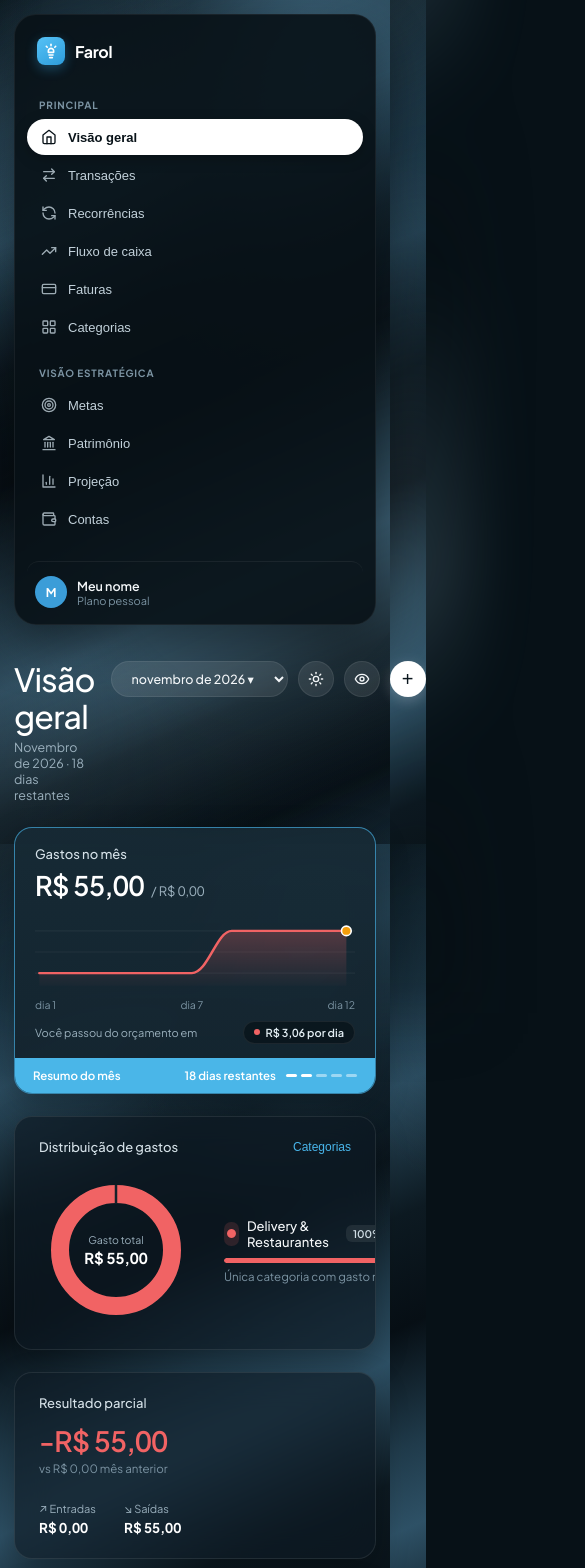
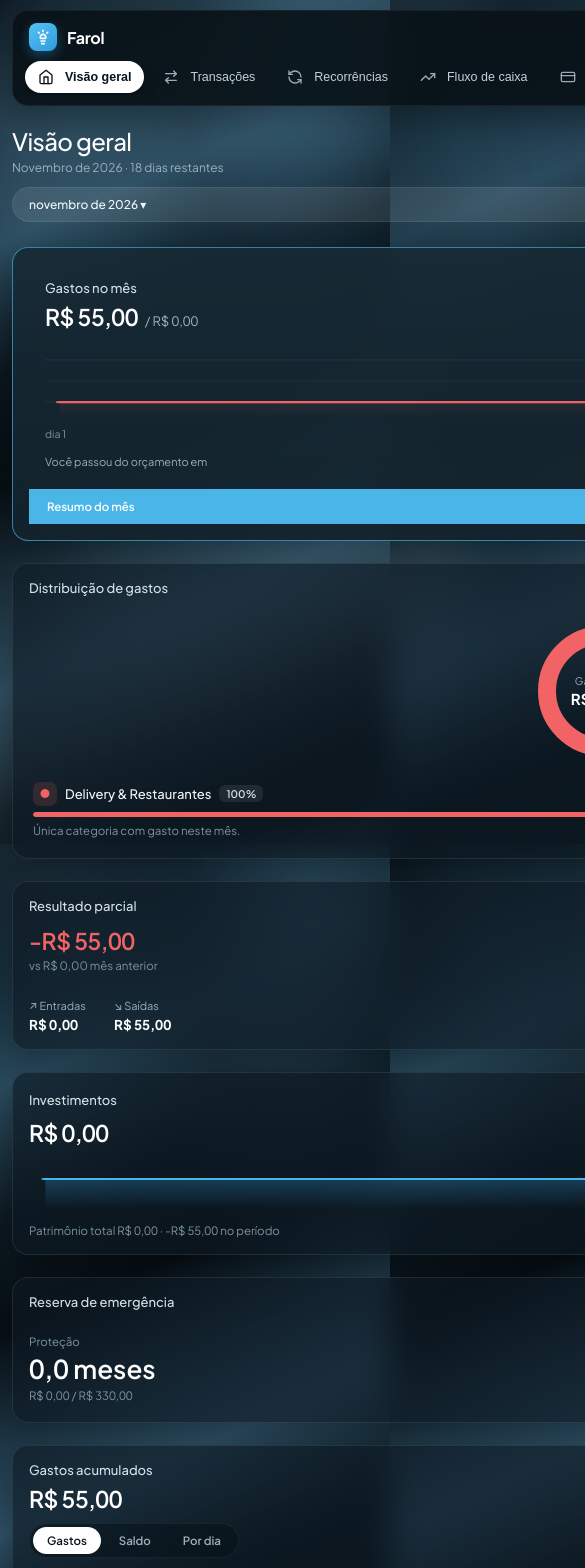
Before and after one commit to thuling/farol-financas-next, a Next.js app: page / in a window 390 px wide. Shown: the top 1568 px of the page, 585 px wide, since content can reach past the window. Built offline with nearby package versions, Linux system fonts and the light colour scheme; no server answers; the database is empty.

Commit message:
feat: full responsive layout for mobile phones, tablets, and desktops

```diff
--- a/src/app/globals.css
+++ b/src/app/globals.css
@@ -2367,10 +2367,30 @@ input[type="number"] {
   transform: translateX(18px);
 }
 
-@media (max-width: 1100px) {
-  .dashboard-row-4 {
-    grid-template-columns: 1fr;
-  }
+/* Utilitários Responsivos para Tabelas e Grids de Fluxo */
+.table-responsive-wrap {
+  width: 100%;
+  overflow-x: auto;
+  -webkit-overflow-scrolling: touch;
+}
+
+.faturas-summary-grid.cols-4 {
+  grid-template-columns: repeat(4, minmax(0, 1fr));
+}
+
+.fluxo-split-grid {
+  grid-template-columns: 1.25fr 1fr;
+  gap: 22px;
+}
+
+.history-months-grid {
+  display: grid;
+  grid-template-columns: repeat(6, 1fr);
+  gap: 8px;
+  margin-top: 12px;
+  padding-top: 12px;
+  border-top: 1px solid var(--border-subtle);
+  text-align: center;
 }
 
 /* Privacy Mode Blur */
@@ -2379,28 +2399,338 @@ body.privacy-hidden .sensitive-val {
   user-select: none;
 }
 
-/* Responsive adjustments */
-@media (max-width: 1100px) {
+/* ============================================================
+   RESPONSIVIDADE COMPLETA (DESKTOP, TABLET & CELULAR)
+   ============================================================ */
+
+/* 1. Notebooks menores & Tablets em paisagem (até 1180px) */
+@media (max-width: 1180px) {
+  .app-shell {
+    padding: 18px 22px;
+    gap: 20px;
+  }
+
   .dashboard-row-1,
+  .dashboard-row-3,
+  .fluxo-split-grid {
+    grid-template-columns: 1fr;
+  }
+
   .dashboard-row-2,
-  .dashboard-row-3,
-  .faturas-summary-grid {
-    grid-template-columns: 1fr;
-  }
-}
-
-@media (max-width: 820px) {
+  .dashboard-row-4,
+  .faturas-summary-grid,
+  .faturas-summary-grid.cols-4 {
+    grid-template-columns: repeat(2, minmax(0, 1fr));
+  }
+
+  .dashboard-row-2 > :last-child:nth-child(odd),
+  .dashboard-row-4 > :last-child:nth-child(odd),
+  .faturas-summary-grid:not(.cols-4) > :last-child:nth-child(odd) {
+    grid-column: 1 / -1;
+  }
+}
+
+/* 2. Tablets (iPad / Android Tablet) e Celulares (até 960px) */
+@media (max-width: 960px) {
   .app-shell {
     grid-template-columns: 1fr;
-    padding: 14px;
-  }
+    padding: 14px 16px 28px;
+    gap: 16px;
+  }
+
   .sidebar {
     min-height: auto;
-    position: static;
-  }
-  .form-row-2,
+    position: sticky;
+    top: 10px;
+    z-index: 45;
+    padding: 12px 14px;
+    border-radius: 18px;
+    backdrop-filter: blur(18px);
+    -webkit-backdrop-filter: blur(18px);
+    box-shadow: 0 12px 32px rgba(0, 0, 0, 0.32);
+  }
+
+  .brand {
+    padding: 2px 4px 10px;
+  }
+
+  .sidebar-footer {
+    position: absolute;
+    top: 10px;
+    right: 12px;
+    margin-top: 0;
+    padding: 4px 10px 4px 5px;
+    border-top: none;
+    border: 1px solid var(--border-subtle);
+    border-radius: 999px;
+    background: var(--bg-pill);
+    max-width: 210px;
+  }
+
+  .sidebar-footer .avatar-circle {
+    width: 26px;
+    height: 26px;
+    font-size: 11px;
+  }
+
+  .sidebar-footer .user-name {
+    font-size: 12px;
+  }
+
+  .sidebar-footer .user-plan {
+    display: none;
+  }
+
+  .sidebar-nav-scroll {
+    display: flex;
+    align-items: center;
+    gap: 6px;
+    overflow-x: auto;
+    scrollbar-width: none;
+    -ms-overflow-style: none;
+    -webkit-overflow-scrolling: touch;
+    padding-bottom: 2px;
+  }
+
+  .sidebar-nav-scroll::-webkit-scrollbar {
+    display: none;
+  }
+
+  .nav-section-label {
+    display: none;
+  }
+
+  .nav-list {
+    flex-direction: row;
+    gap: 6px;
+    flex-shrink: 0;
+  }
+
+  .nav-item {
+    width: auto;
+    white-space: nowrap;
+    padding: 8px 13px;
+    font-size: 12.5px;
+    flex-shrink: 0;
+  }
+
   .cards-grid-2 {
     grid-template-columns: 1fr;
+  }
+
+  .cards-grid-3 {
+    grid-template-columns: repeat(2, minmax(0, 1fr));
+  }
+
+  .tx-filters-grid {
+    grid-template-columns: repeat(2, minmax(0, 1fr));
+  }
+
+  .tx-filters-grid > :first-child {
+    grid-column: 1 / -1;
+  }
+}
+
+/* 3. Celulares (até 640px) */
+@media (max-width: 640px) {
+  .app-shell {
+    padding: 10px 12px 32px;
+    gap: 14px;
+  }
+
+  .sidebar {
+    top: 6px;
+    padding: 10px 12px;
+    border-radius: 16px;
+  }
+
+  .topbar {
+    flex-direction: column;
+    align-items: stretch;
+    gap: 12px;
+  }
+
+  .page-title {
+    font-size: 24px;
+  }
+
+  .page-subtitle {
+    font-size: 12px;
+  }
+
+  .topbar-actions {
+    width: 100%;
+    justify-content: space-between;
+    gap: 8px;
+  }
+
+  .month-pill {
+    flex: 1;
+    min-width: 0;
+    padding: 8px 12px;
+    font-size: 12px;
+  }
+
+  .card {
+    padding: 16px;
+    border-radius: 16px;
+  }
+
+  .card-featured-body {
+    padding: 16px;
+  }
+
+  .big-currency {
+    font-size: 23px;
+  }
+
+  .partial-value {
+    font-size: 23px;
+  }
+
+  .dist-content {
+    grid-template-columns: 1fr;
+    justify-items: center;
+    gap: 18px;
+  }
+
+  .category-bars-list {
+    width: 100%;
+  }
+
+  .accumulated-top {
+    flex-direction: column;
+    align-items: flex-start;
+    gap: 10px;
+  }
+
+  .above-budget-info {
+    text-align: left;
+  }
+
+  .dashboard-row-2,
+  .dashboard-row-4,
+  .faturas-summary-grid,
+  .faturas-summary-grid.cols-4,
+  .cards-grid-3,
+  .cards-grid-2,
+  .tx-filters-grid,
+  .form-row-2 {
+    grid-template-columns: 1fr;
+  }
+
+  .history-months-grid {
+    grid-template-columns: repeat(3, 1fr);
+    gap: 10px;
+  }
+
+  .section-toolbar {
+    flex-direction: column;
+    align-items: stretch;
+    gap: 10px;
+  }
+
+  .section-toolbar .btn-primary {
+    justify-content: center;
+    width: 100%;
+  }
+
+  .cdi-bar {
+    flex-direction: column;
+    align-items: stretch;
+    gap: 10px;
+  }
+
+  .cdi-control-group {
+    justify-content: space-between;
+  }
+
+  .data-table {
+    min-width: 580px;
+  }
+
+  .data-table th,
+  .data-table td {
+    padding: 10px 8px;
+    font-size: 12px;
+  }
+
+  /* Modais em Celular */
+  .modal-backdrop {
+    padding: 10px;
+    align-items: flex-end;
+  }
+
+  .modal-card {
+    max-width: 100%;
+    max-height: calc(100dvh - 16px);
+    border-radius: 18px;
+  }
+
+  .modal-header {
+    padding: 16px 18px 14px;
+  }
+
+  .modal-icon-badge {
+    width: 36px;
+    height: 36px;
+    border-radius: 10px;
+  }
+
+  .modal-title {
+    font-size: 15.5px;
+  }
+
+  .modal-subtitle {
+    font-size: 11.5px;
+  }
+
+  .modal-body {
+    padding: 16px 18px;
+  }
+
+  .modal-footer {
+    padding: 14px 18px;
+  }
+
+  .modal-footer-right {
+    flex: 1;
+    justify-content: flex-end;
+  }
+
+  .modal-live-cell {
+    padding: 11px 12px;
+  }
+
+  .modal-live-val {
+    font-size: 13px;
+  }
+
+  #undo-toast {
+    left: 12px;
+    right: 12px;
+    bottom: 14px;
+    justify-content: space-between;
+  }
+}
+
+/* 4. Celulares compactos (até 400px) */
+@media (max-width: 400px) {
+  .history-months-grid {
+    grid-template-columns: repeat(2, 1fr);
+  }
+
+  .modal-live-summary {
+    grid-template-columns: 1fr;
+  }
+
+  .modal-live-cell + .modal-live-cell {
+    border-left: none;
+    border-top: 1px solid rgba(255, 255, 255, 0.07);
+  }
+
+  [data-theme="light"] .modal-live-cell + .modal-live-cell {
+    border-top-color: rgba(15, 23, 42, 0.1);
   }
 }
 
--- a/src/lib/shell-html.ts
+++ b/src/lib/shell-html.ts
@@ -1,7 +1,7 @@
 export const FAROL_SHELL_HTML = `<div class="app-shell">
     <!-- ==================== SIDEBAR ==================== -->
     <aside class="sidebar">
-      <div>
+      <div class="sidebar-top-group">
         <div class="brand">
           <div class="brand-logo" title="Farol Finanças">
             <svg width="16" height="16" viewBox="0 0 24 24" fill="none" stroke="currentColor" stroke-width="2.4" stroke-linecap="round" stroke-linejoin="round">
@@ -16,6 +16,7 @@ export const FAROL_SHELL_HTML = `<div class="app-shell">
           <span class="brand-name">Farol</span>
         </div>
 
+        <div class="sidebar-nav-scroll">
           <div class="nav-section-label">PRINCIPAL</div>
           <ul class="nav-list" id="nav-principal">
             <li>
@@ -83,6 +84,7 @@ export const FAROL_SHELL_HTML = `<div class="app-shell">
               </button>
             </li>
           </ul>
+        </div>
       </div>
 
       <!-- Perfil do Usuário -->
```
Also changed, not shown: src/lib/farol-engine.js. Lines whose indentation alone changed are shown as unchanged.
